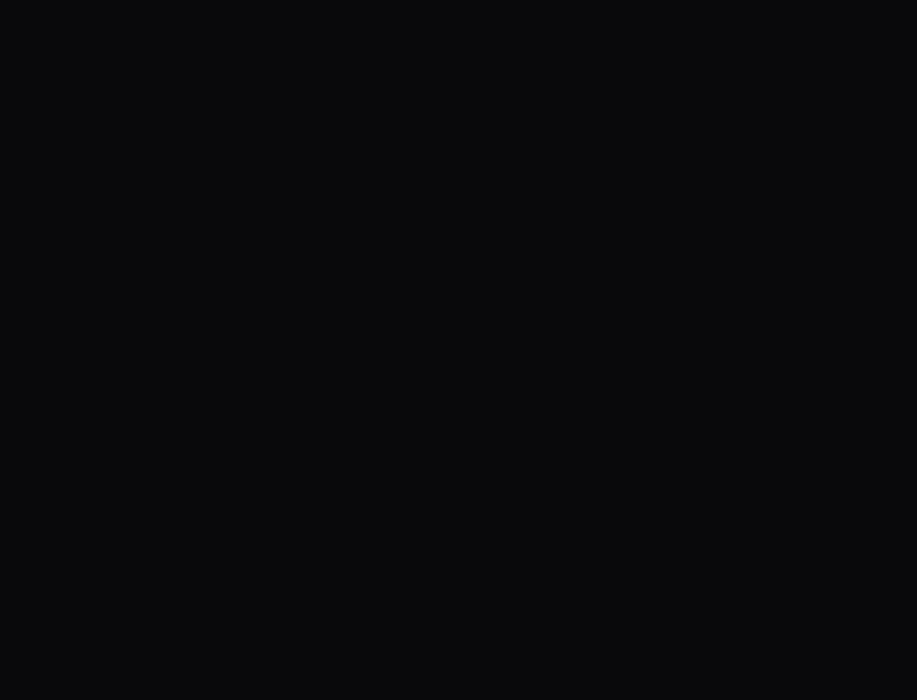
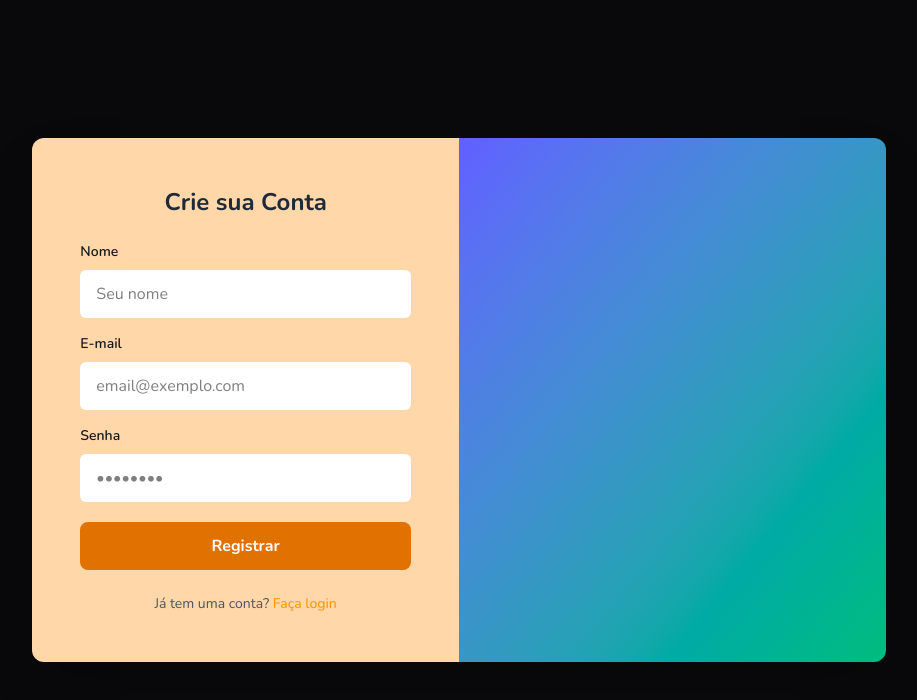
Before and after one commit to wells2232/web, a React (Vite) app: page /auth in a window 1280 px wide. Shown: the top 700 px of the page, without its empty margins (181-1098 px from the left). Built offline with nearby package versions, Linux system fonts and the light colour scheme.

Commit message:
feat: created register and login page

```diff
--- a/package.json
+++ b/package.json
@@ -10,9 +10,13 @@
   },
   "dependencies": {
     "@tailwindcss/vite": "^4.1.11",
+    "@tanstack/react-query": "^5.82.0",
+    "axios": "^1.10.0",
     "react": "^19.1.0",
     "react-dom": "^19.1.0",
-    "tailwindcss": "^4.1.11"
+    "react-router-dom": "^7.6.3",
+    "tailwindcss": "^4.1.11",
+    "zod": "^4.0.0"
   },
   "devDependencies": {
     "@biomejs/biome": "2.0.6",
--- a/src/app.jsx
+++ b/src/app.jsx
@@ -1,3 +1,19 @@
+import { QueryClient, QueryClientProvider } from '@tanstack/react-query';
+import { BrowserRouter, Route, Routes } from 'react-router-dom';
+import { AuthPage } from './pages/auth-page';
+import { HomePage } from './pages/home-page';
+
+const queryClienty = new QueryClient();
+
 export function App() {
-  return <div className="min-h-screen ">{}</div>;
+  return (
+    <QueryClientProvider client={queryClienty}>
+      <BrowserRouter>
+        <Routes>
+          <Route element={<HomePage />} path="/" />
+          <Route element={<AuthPage />} path={'/auth'} />
+        </Routes>
+      </BrowserRouter>
+    </QueryClientProvider>
+  );
 }
--- /dev/null
+++ b/src/components/auth-form.jsx
@@ -0,0 +1,187 @@
+import { useState } from 'react';
+import { useNavigate } from 'react-router-dom';
+import z from 'zod';
+import { useLogin, useRegister } from '../services/auth-service';
+
+const registerSchema = z.object({
+  name: z
+    .string()
+    .min(2, { error: 'Nome deve ter no mínimo 2 caracteres' })
+    .default(''),
+  email: z.email({ error: 'Por favor, insira um e-mail válido.' }).default(''),
+  password: z
+    .string()
+    .min(6, { error: 'A Senha deve contém ao menos 6 catacteres' })
+    .default(''),
+});
+
+const loginSchema = registerSchema.pick({
+  email: true,
+  password: true,
+});
+
+export function AuthForm() {
+  const [isLogin, setIsLogin] = useState(false);
+  const navigate = useNavigate();
+  const [formData, setFormData] = useState({
+    name: '',
+    email: '',
+    password: '',
+  });
+  const [errors, setErrors] = useState({});
+  const { mutateAsync: login } = useLogin();
+  const { mutateAsync: register } = useRegister();
+
+  const handleInputChange = (e) => {
+    const { name, value } = e.target;
+    setFormData((prev) => ({
+      ...prev,
+      [name]: value,
+    }));
+  };
+
+  const toggleForm = () => {
+    setIsLogin(!isLogin);
+    setFormData({ email: '', password: '' });
+    setErrors({});
+  };
+
+  const handleSubmit = async (e) => {
+    e.preventDefault();
+    setErrors({});
+
+    const schema = isLogin ? loginSchema : registerSchema;
+    const result = schema.safeParse(formData);
+
+    if (!result.success) {
+      const prettyErrors = z.flattenError(result.error).fieldErrors;
+
+      setErrors(prettyErrors);
+    }
+
+    const validatedData = result.data;
+
+    // Sugestão
+    try {
+      if (isLogin) {
+        await login(validatedData);
+        navigate('/');
+      } else {
+        await register(validatedData);
+        navigate('/');
+      }
+    } catch (error) {
+      if (error.response?.data?.errors) {
+        // 1. Pega os erros estruturados da API
+        const backendErrors = error.response.data.errors;
+
+        setErrors(backendErrors);
+      }
+    }
+  };
+
+  return (
+    <div className="w-full max-w-3/4 overflow-hidden rounded-xl shadow-2xl md:max-w-3/4 lg:max-w-2/3">
+      <div className="flex flex-col md:flex-row">
+        <div className=" w-full bg-orange-200 p-8 text-zinc-900 md:w-1/2 md:p-12">
+          <h2 className="mb-6 text-center font-bold text-2xl text-gray-800">
+            {isLogin ? 'Login' : 'Crie sua Conta'}
+          </h2>
+          <form
+            className="flex flex-col gap-4"
+            noValidate
+            onSubmit={handleSubmit}
+          >
+            {!isLogin && (
+              <div>
+                <label
+                  className="mb-2 block font-semibold text-sm"
+                  htmlFor="name"
+                >
+                  Nome
+                </label>
+                <input
+                  className="w-full rounded-md bg-white px-4 py-3 text-black transition focus:outline-none focus:ring-2 focus:ring-amber-600 "
+                  id="name"
+                  name="name"
+                  onChange={handleInputChange}
+                  placeholder="Seu nome"
+                  type="text"
+                  value={formData.name}
+                />
+                {errors.name && (
+                  <p className="mt-1 text-red-900 text-xs">{errors.name[0]}</p>
+                )}
+              </div>
+            )}
+
+            <div>
+              <label
+                className="mb-2 block font-semibold text-sm"
+                htmlFor="email"
+              >
+                E-mail
+              </label>
+              <input
+                className="w-full rounded-md bg-white px-4 py-3 text-black transition focus:outline-none focus:ring-2 focus:ring-amber-600 "
+                id="email"
+                name="email"
+                onChange={handleInputChange}
+                placeholder="email@exemplo.com"
+                required
+                type="email"
+                value={formData.email}
+              />
+              {errors.email && (
+                <p className="mt-1 text-red-900 text-xs">{errors.email[0]}</p>
+              )}
+            </div>
+            <div>
+              <label
+                className="mb-2 block font-semibold text-sm"
+                htmlFor="password"
+              >
+                Senha
+              </label>
+              <input
+                className="w-full rounded-md bg-white px-4 py-3 text-black transition focus:outline-none focus:ring-2 focus:ring-amber-600 "
+                id="password"
+                name="password"
+                onChange={handleInputChange}
+                placeholder="••••••••"
+                required
+                type="password"
+                value={formData.password}
+              />
+              {errors && (
+                <p className="mt-1 text-red-900 text-xs">{errors.password}</p>
+              )}
+            </div>
+
+            <button
+              className="w-full transform rounded-lg bg-amber-600 px-4 py-3 font-bold text-white transition-transform hover:scale-102 hover:cursor-pointer hover:bg-amber-700 focus:outline-none focus:ring-2 focus:ring-amber-500 focus:ring-offset-2 focus:ring-offset-gray-100"
+              type="submit"
+            >
+              {isLogin ? 'Entrar' : 'Registrar'}
+            </button>
+            <div>
+              <p className="mt-2 text-center text-gray-600 text-sm">
+                {isLogin ? 'Não tem uma conta? ' : 'Já tem uma conta? '}
+                <button
+                  className="font-medium text-amber-500 hover:text-amber-700 "
+                  onClick={toggleForm}
+                  type="button"
+                >
+                  {isLogin ? 'Registre-se' : 'Faça login'}
+                </button>
+              </p>
+            </div>
+          </form>
+        </div>
+        <div className=" w-full bg-gradient-to-br from-indigo-500 to-emerald-500 md:w-1/2 md:p-12" />
+
+        <div />
+      </div>
+    </div>
+  );
+}
--- a/src/index.css
+++ b/src/index.css
@@ -1,6 +1,8 @@
+@import url("https://fonts.googleapis.com/css2?family=Nunito:ital,wght@0,200..1000;1,200..1000&display=swap");
 @import "tailwindcss";
-@import url("https://fonts.googleapis.com/css2?family=Nunito:ital,wght@0,200..1000;1,200..1000&display=swap");
 
 html {
   font-family: "Nunito", sans-serif;
 }
+
+/* Definindo breakpoints  */
--- a/src/main.jsx
+++ b/src/main.jsx
@@ -1,7 +1,7 @@
 import { StrictMode } from 'react';
 import { createRoot } from 'react-dom/client';
 import './index.css';
-import { App } from './app.jsx';
+import { App } from './App';
 
 createRoot(document.getElementById('root')).render(
   <StrictMode>
--- /dev/null
+++ b/src/pages/auth-page.jsx
@@ -0,0 +1,9 @@
+import { AuthForm } from '../components/auth-form';
+
+export function AuthPage() {
+  return (
+    <div className="mx-auto flex min-h-screen items-center justify-center">
+      <AuthForm />
+    </div>
+  );
+}
--- /dev/null
+++ b/src/pages/home-page.jsx
@@ -0,0 +1,7 @@
+export function HomePage() {
+  return (
+    <div>
+      <div />
+    </div>
+  );
+}
--- /dev/null
+++ b/src/services/auth-service.js
@@ -0,0 +1,29 @@
+/** biome-ignore-all lint/suspicious/noConsole: porque sim */
+import { useMutation } from '@tanstack/react-query';
+import axios from 'axios';
+
+const API_URL = 'http://localhost:3000/api/';
+
+export function useLogin() {
+  return useMutation({
+    mutationFn: async (data) => {
+      const response = await axios.post(`${API_URL}users/auth/login`, data, {
+        withCredentials: true,
+      });
+
+      return response.data;
+    },
+  });
+}
+
+export function useRegister() {
+  return useMutation({
+    mutationFn: async (data) => {
+      const response = await axios.post(`${API_URL}users/auth/register`, data, {
+        withCredentials: true,
+      });
+
+      return response;
+    },
+  });
+}
```
Also changed, not shown: vite.config.js (+4 -5 lines), 1 other file (tests, documents, lock files or other folders).
